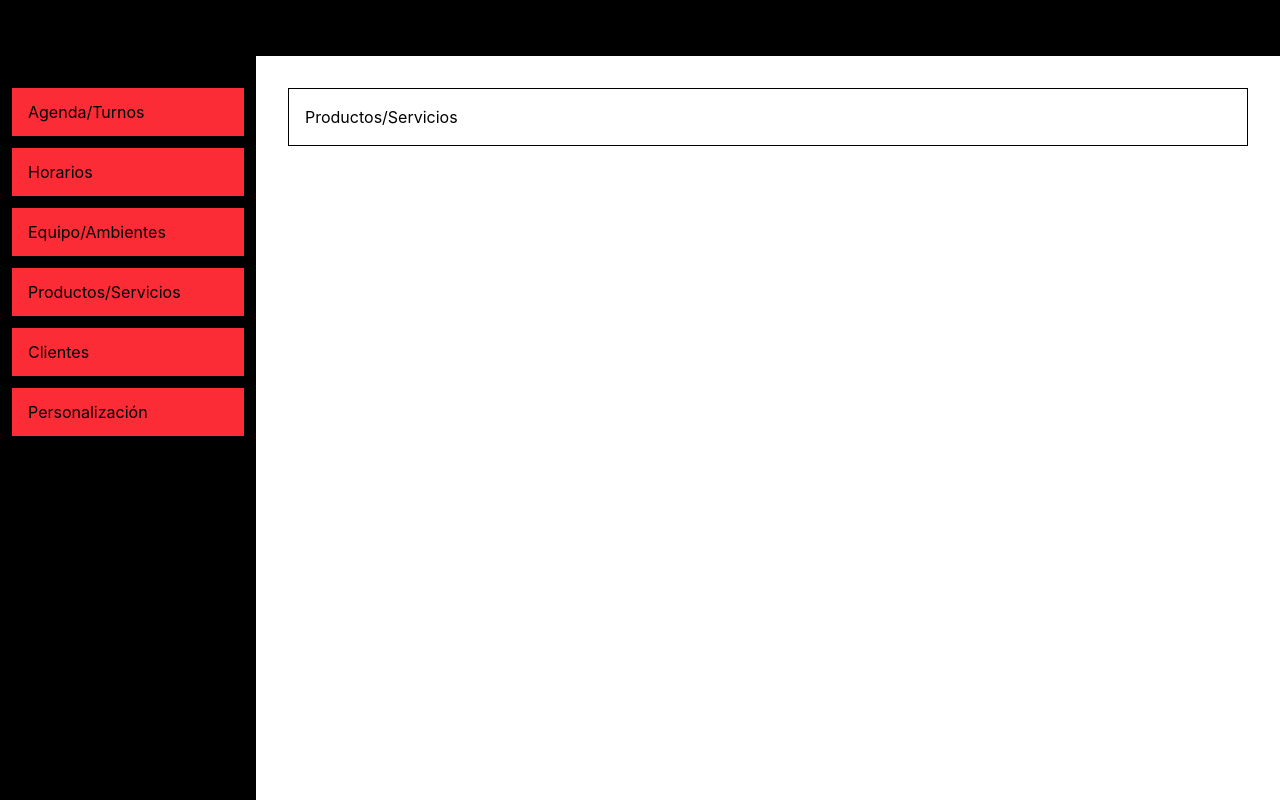
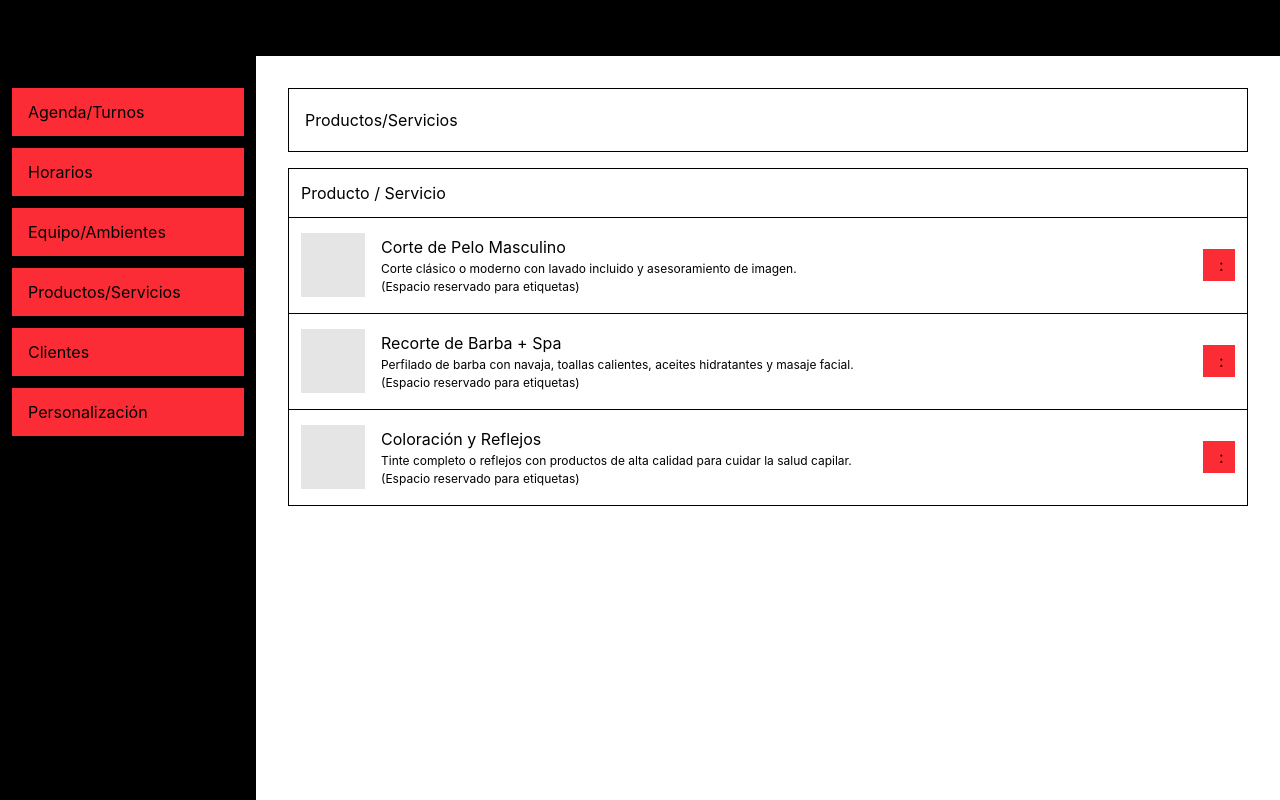
Before and after one commit to franciscobuchini/TurnosApp, a React (Vite) app: page /admin/productos in a window 1280 px wide. Built offline with nearby package versions, Linux system fonts and the light colour scheme.

Commit message:
second commit

```diff
--- /dev/null
+++ b/src/components/interface/Image.tsx
@@ -0,0 +1,35 @@
+/*
+  src/components/interface/Image.tsx
+  Componente para mostrar imágenes o un contenedor de reserva (placeholder).
+*/
+
+import { twMerge } from 'tailwind-merge';
+
+interface ImageProps {
+  src?: string;
+  alt?: string;
+  className?: string;
+}
+
+/* ImageStyle: clases de estilo, estas si se pueden variar */
+const ImageStyle = {
+  image: 'w-(--size-4xl) h-(--size-4xl) bg-neutral-200',
+};
+
+export default function Image({ src, alt, className }: ImageProps) {
+  if (src) {
+    return (
+      <img
+        src={src}
+        alt={alt || ''}
+        className={twMerge('flex items-center justify-center select-none',ImageStyle.image, className)}
+      />
+    );
+  }
+
+  return (
+    <div className={twMerge(ImageStyle.image, className)}>
+      {/* Cuadrado para imágenes (vacío por el momento) */}
+    </div>
+  );
+}
--- a/src/components/interface/Table.tsx
+++ b/src/components/interface/Table.tsx
@@ -29,7 +29,7 @@ interface TableProps<T> {
 const TableStyle = {
   box: '',
   table: '',
-  headerRow: '',
+  headerRow: 'h-(--size-2xl)',
   headerCell: 'px-(--size-s) border-b-1 border-black',
   bodyRow: '',
   bodyCell: 'px-(--size-s) border-t-1 border-b-1 border-black',
--- a/src/components/layout/Sidebar.tsx
+++ b/src/components/layout/Sidebar.tsx
@@ -11,7 +11,7 @@ export default function Sidebar() {
   return (
     <aside
       className={twMerge(
-        'hidden h-full flex-col tablet:flex tablet:w-(--size-3xl) desktop:w-(--size-4xl)',
+        'hidden h-full flex-col tablet:flex tablet:w-(--size-3xl) desktop:w-(--size-6xl)',
         SidebarStyle.sidebar,
       )}
     >
--- a/src/components/widgets/ClientsTable.tsx
+++ b/src/components/widgets/ClientsTable.tsx
@@ -11,7 +11,6 @@ import Table, { type TableColumn } from '../interface/Table';
 type Client = {
   name: string;
   phone: string;
-  email: string;
   appointmentsCount: number;
   totalSpent: number;
 };
@@ -20,21 +19,18 @@ const clients: Client[] = [
   {
     name: 'Sofia Martinez',
     phone: '+54 9 11 2345-6789',
-    email: 'sofia@email.com',
     appointmentsCount: 12,
     totalSpent: 145000,
   },
   {
     name: 'Lucas Perez',
     phone: '+54 9 11 3456-7890',
-    email: '-',
     appointmentsCount: 4,
     totalSpent: 38000,
   },
   {
     name: 'Valentina Gomez',
     phone: '+54 9 11 4567-8901',
-    email: 'valentina@email.com',
     appointmentsCount: 8,
     totalSpent: 96500,
   },
@@ -61,13 +57,6 @@ const columns: TableColumn<Client>[] = [
     cell: (client) => client.phone,
     alignClassName: 'text-left',
     width: '15%',
-  },
-  {
-    key: 'email',
-    header: 'Email',
-    cell: (client) => client.email,
-    alignClassName: 'text-left',
-    width: '25%',
   },
   {
     key: 'appointmentsCount',
--- a/src/components/widgets/MainContentHeader.tsx
+++ b/src/components/widgets/MainContentHeader.tsx
@@ -11,7 +11,7 @@ interface MainContentHeaderProps {
 
 export default function MainContentHeader({ title }: MainContentHeaderProps) {
   return (
-    <Box className="p-(--size-m)">
+    <Box className="h-(--size-4xl) flex items-center px-(--size-m)">
       <h1>{title}</h1>
     </Box>
   );
--- /dev/null
+++ b/src/components/widgets/ProductsTable.tsx
@@ -0,0 +1,67 @@
+/*
+  src/components/widgets/ProductsTable.tsx
+  Esta tabla muestra la lista de productos y servicios con sus datos y acciones disponibles.
+*/
+
+import Dropdown from '../interface/Dropdown';
+import Table, { type TableColumn } from '../interface/Table';
+import Image from '../interface/Image';
+
+type Product = {
+  name: string;
+  description: string;
+};
+
+const products: Product[] = [
+  {
+    name: 'Corte de Pelo Masculino',
+    description: 'Corte clásico o moderno con lavado incluido y asesoramiento de imagen.',
+  },
+  {
+    name: 'Recorte de Barba + Spa',
+    description: 'Perfilado de barba con navaja, toallas calientes, aceites hidratantes y masaje facial.',
+  },
+  {
+    name: 'Coloración y Reflejos',
+    description: 'Tinte completo o reflejos con productos de alta calidad para cuidar la salud capilar.',
+  },
+];
+
+const columns: TableColumn<Product>[] = [
+  {
+    key: 'info',
+    header: 'Producto / Servicio',
+    cell: (product) => (
+      <div className="flex items-center gap-4 py-1">
+        <Image />
+        <div className="flex flex-col justify-center gap-(--size-3xs)">
+          <span className="">{product.name}</span>
+          <span className="text-xs">{product.description}</span>
+          <span className="text-xs">(Espacio reservado para etiquetas)</span>
+        </div>
+      </div>
+    ),
+    alignClassName: 'text-left',
+    width: '90%',
+  },
+  {
+    key: 'actions',
+    header: '',
+    cell: () => (
+      <Dropdown
+        content=":"
+        sizeClassName="h-(--size-xl) w-(--size-xl)"
+        items={[
+          { label: 'Editar producto' },
+          { label: 'Eliminar producto' },
+        ]}
+      />
+    ),
+    alignClassName: 'text-right',
+    width: '10%',
+  },
+];
+
+export default function ProductsTable() {
+  return <Table columns={columns} rows={products} rowHeightClassName="h-(--size-5xl)" />;
+}
--- a/src/pages/admin/Productos.tsx
+++ b/src/pages/admin/Productos.tsx
@@ -6,12 +6,14 @@
 import Layout from '../../components/layout/Layout';
 import MainContent from '../../components/layout/MainContent';
 import MainContentHeader from '../../components/widgets/MainContentHeader';
+import ProductsTable from '../../components/widgets/ProductsTable';
 
 function Productos() {
   return (
     <Layout withSidebar>
       <MainContent>
         <MainContentHeader title="Productos/Servicios" />
+        <ProductsTable />
       </MainContent>
     </Layout>
   );
--- a/src/styles/Variables.css
+++ b/src/styles/Variables.css
@@ -9,6 +9,7 @@
   --breakpoint-desktop: 1024px;
 
   /* Spacing */
+  --size-3xs: 2px; /* Gap productos */
   --size-2xs: 4px;
   --size-xs: 8px;
   --size-s: 12px; /* Gap y Margin Sidebar */
@@ -16,6 +17,8 @@
   --size-l: 24px;
   --size-xl: 32px;
   --size-2xl: 48px; /* Button height y Table Height Default */
-  --size-3xl: 56px; /* Header y Sidebar Tablet */
-  --size-4xl: 256px; /* Sidebar Desktop */
+  --size-3xl: 56px; /* Header, Sidebar Tablet */
+  --size-4xl: 64px; /* Image */
+  --size-5xl: 96px; /* Sidebar Tablet */
+  --size-6xl: 256px; /* Sidebar Desktop */
 }
```
